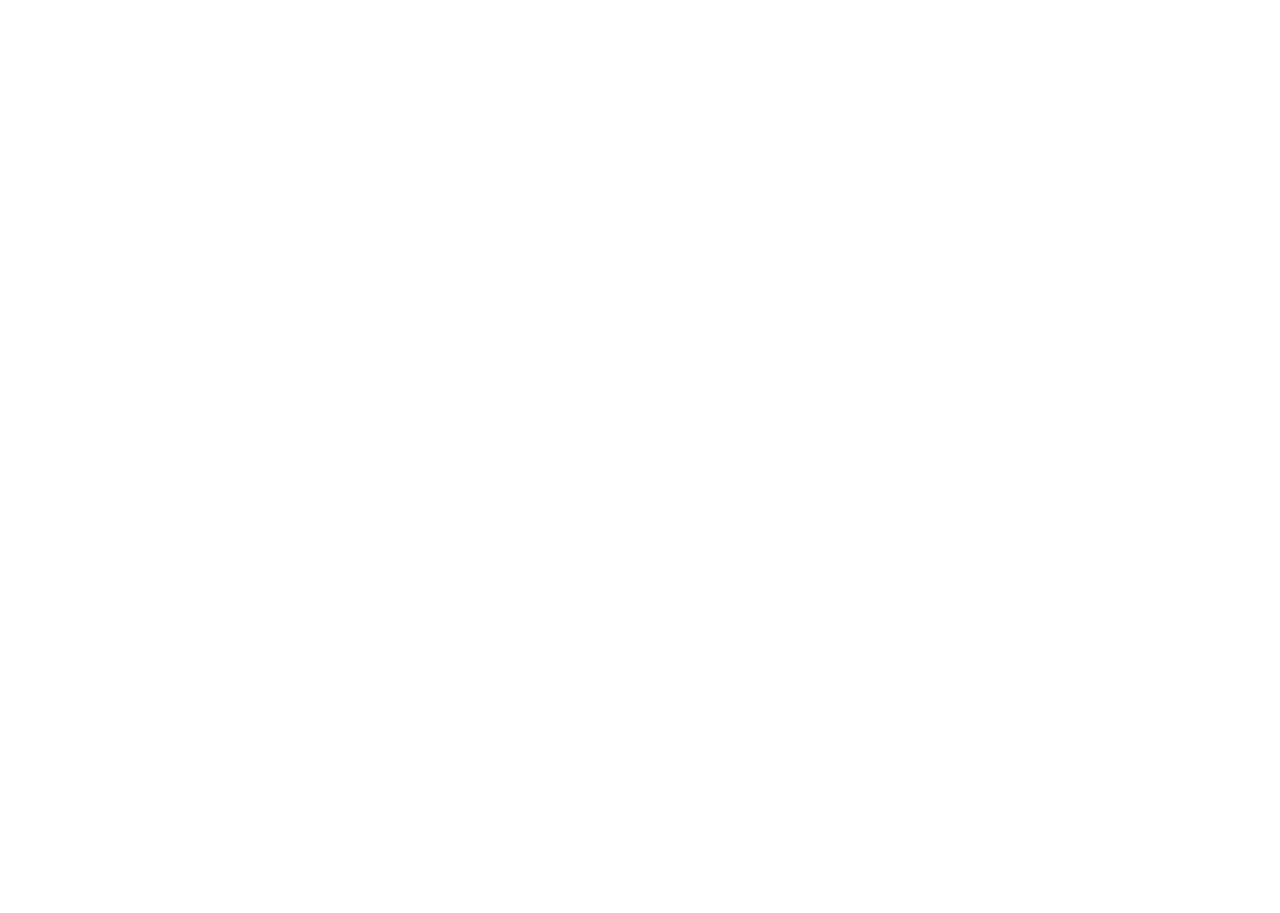
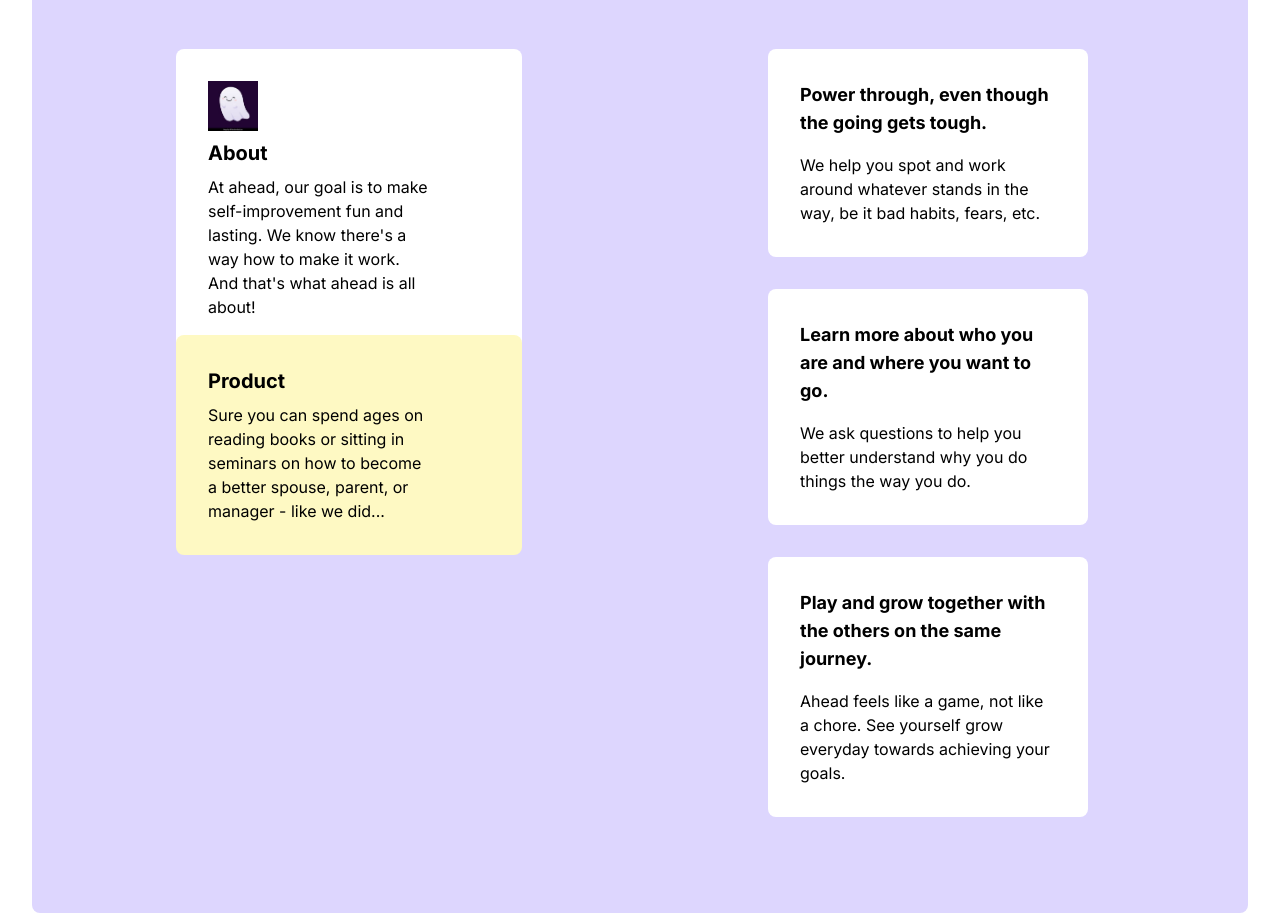
Before and after one commit to Sujith777/density-task, a Next.js app: page / in a window 1280 px wide. Shown: the part 4860-5773 px from the top of the page. Before the commit the page ends 4741 px from the top, so only its background shows below. Built offline with nearby package versions, Linux system fonts and the light colour scheme.

Commit message:
Completed work with us section

```diff
--- a/app/page.js
+++ b/app/page.js
@@ -5,6 +5,7 @@ import Meet from "@/components/Meet";
 import SelfImprovement from "@/components/SelfImprovement";
 import Ratings from "@/components/Ratings";
 import Privacy from "@/components/Privacy";
+import WorkWithUs from "@/components/WorkWithUs";
 
 export default function Home() {
   return (
@@ -16,6 +17,7 @@ export default function Home() {
       <SelfImprovement />
       <Ratings />
       <Privacy />
+      <WorkWithUs />
     </main>
   );
 }
--- /dev/null
+++ b/components/WorkWithUs.jsx
@@ -0,0 +1,106 @@
+import Image from "next/image";
+import React from "react";
+
+const WorkWithUs = () => {
+  return (
+    <div className="flex relative gap-8 py-16 bg-violet-200 rounded-lg px-32 mx-8">
+      <div className="flex sticky basis-1/2 flex-col gap-8 p-4">
+        <p className="text-4xl font-bold">Work with us</p>
+        <div className="flex flex-col my-4 w-[80%] gap-4">
+          <div className="flex flex-col gap-2 bg-white p-8 rounded-lg">
+            <Image src="/ghost.png" alt="ghost" height={50} width={50} />
+            <p className="text-xl font-bold">About</p>
+            <p className="text-md w-[80%]">
+              At ahead, our goal is to make self-improvement fun and lasting. We
+              know there&apos;s a way how to make it work. And that&apos;s what
+              ahead is all about!
+            </p>
+          </div>
+        </div>
+        <div className="flex -mt-16 w-[80%] flex-col gap-4">
+          <div className="flex flex-col gap-2 bg-yellow-100 p-8 rounded-lg">
+            <p className="text-xl font-bold">Product</p>
+            <p className="text-md w-[80%]">
+              Sure you can spend ages on reading books or sitting in seminars on
+              how to become a better spouse, parent, or manager - like we did...
+            </p>
+          </div>
+        </div>
+      </div>
+      <div className="flex basis-1/2 flex-col gap-8 p-4 items-end justify-items-end">
+        <p className="text-4xl font-bold text-violet-600">ahead</p>
+        <div className="h-screen p-4 overflow-y-scroll flex flex-col gap-8">
+          <div className="flex flex-col justify-items-end items-end">
+            <div className="bg-white rounded-lg p-8 w-[80%] flex flex-col gap-4">
+              <p className="font-bold text-lg">
+                Power through, even though the going gets tough.
+              </p>
+              <p className="text-md">
+                We help you spot and work around whatever stands in the way, be
+                it bad habits, fears, etc.
+              </p>
+            </div>
+          </div>
+          <div className="flex flex-col justify-items-end items-end flex-wrap gap-8">
+            <div className="bg-white rounded-lg p-8 w-[80%] flex flex-col gap-4">
+              <p className="font-bold text-lg">
+                Learn more about who you are and where you want to go.
+              </p>
+              <p className="text-md">
+                We ask questions to help you better understand why you do things
+                the way you do.
+              </p>
+            </div>
+          </div>
+          <div className="flex flex-col justify-items-end items-end flex-wrap gap-8">
+            <div className="bg-white rounded-lg p-8 w-[80%] flex flex-col gap-4">
+              <p className="font-bold text-lg">
+                Play and grow together with the others on the same journey.
+              </p>
+              <p className="text-md">
+                Ahead feels like a game, not like a chore. See yourself grow
+                everyday towards achieving your goals.
+              </p>
+            </div>
+          </div>
+          <div className="flex flex-col justify-items-end items-end flex-wrap gap-8">
+            <div className="bg-white rounded-lg p-8 w-[80%] flex flex-col gap-4">
+              <p className="font-bold text-lg">
+                Master how to make it happen in real life.
+              </p>
+              <p className="text-md">
+                We support you towards ninja-level skills with sleek tools such
+                as dry-runs, quizzes and flashcards.
+              </p>
+            </div>
+          </div>
+          <div className="flex flex-col justify-items-end items-end flex-wrap gap-8">
+            <div className="bg-white rounded-lg p-8 w-[80%] flex flex-col gap-4">
+              <p className="font-bold text-lg">
+                Learn about practical skills that you can actually use in real
+                life.
+              </p>
+              <p className="text-md">
+                We teach you smart psychological techniques and habit-forming
+                strategies that are easy to apply.
+              </p>
+            </div>
+          </div>
+          <div className="flex flex-col justify-items-end items-end flex-wrap gap-8">
+            <div className="bg-white rounded-lg p-8 w-[80%] flex flex-col gap-4">
+              <p className="font-bold text-lg">
+                Get support that&apos;s made for your needs.
+              </p>
+              <p className="text-md">
+                We build your personal roadmap of lessons and actions towards
+                your goals.
+              </p>
+            </div>
+          </div>
+        </div>
+      </div>
+    </div>
+  );
+};
+
+export default WorkWithUs;
```
